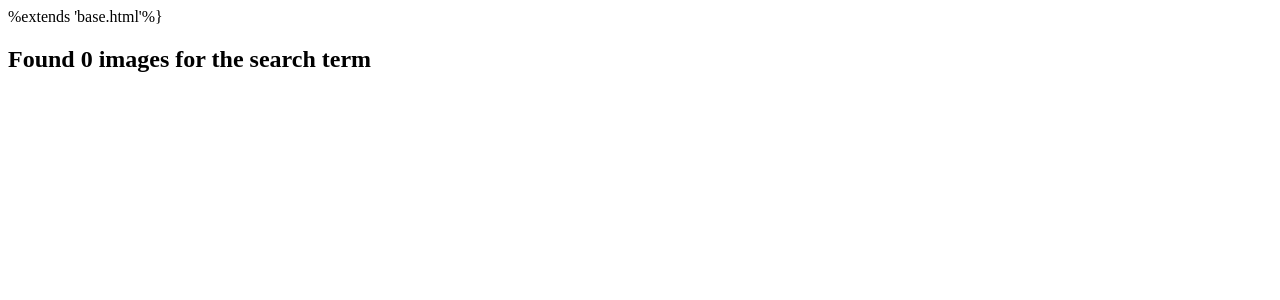
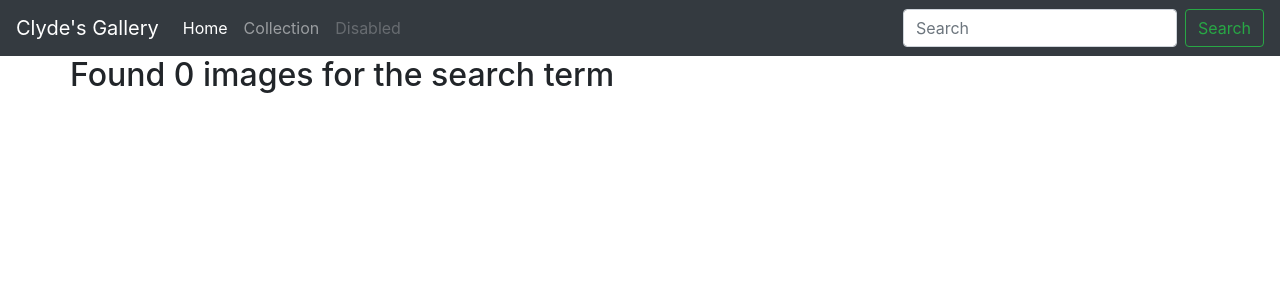
Before and after one commit to oodennis20/My-Gallery, a Django app: template images/templates/search.html in a window 1280 px wide. Shown: the top 300 px of the page. Run offline with Django 3.2, Linux system fonts and the light colour scheme; the template is opened without the code that fills it, so the values that code supplies are empty; some libraries are stand-ins or nearby versions.

Commit message:
search error,not showing

```diff
--- a/images/templates/navbar.html
+++ b/images/templates/navbar.html
@@ -9,7 +9,7 @@
 
 <body>
   <nav class="navbar navbar-expand-lg navbar-dark bg-dark">
-    <a class="navbar-brand" href="#">Navbar</a>
+    <a class="navbar-brand" href="#">Clyde's Gallery</a>
     <button class="navbar-toggler" type="button" data-toggle="collapse" data-target="#navbarSupportedContent" aria-controls="navbarSupportedContent" aria-expanded="false" aria-label="Toggle navigation">
       <span class="navbar-toggler-icon"></span>
     </button>
@@ -17,7 +17,7 @@
     <div class="collapse navbar-collapse" id="navbarSupportedContent">
       <ul class="navbar-nav mr-auto">
         <li class="nav-item active">
-          <a class="nav-link" href="#">Home <span class="sr-only">(current)</span></a>
+          <a class="nav-link" href="/">Home <span class="sr-only">(current)</span></a>
         </li>
         <li class="nav-item">
           <a class="nav-link" href="#">Collection</a>
--- a/images/templates/search.html
+++ b/images/templates/search.html
@@ -1,4 +1,4 @@
-%extends 'base.html'%}
+{%extends 'base.html'%}
 {% block content %}
 <div class="container">
 
--- a/images/urls.py
+++ b/images/urls.py
@@ -4,7 +4,7 @@
 from django.conf.urls.static import static
 
 urlpatterns = [
-    url(r'^$', views.home,name='home')
+    url(r'^$', views.home,name='home'),
     url(r'^search/', views.search_results, name='search_results')
 ]
 
```
